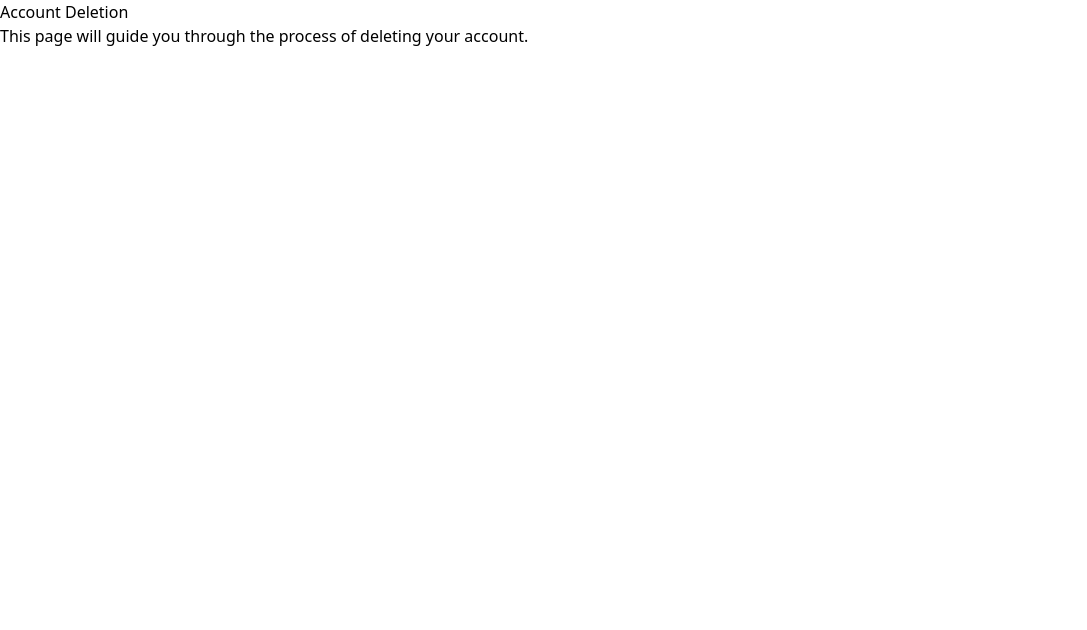
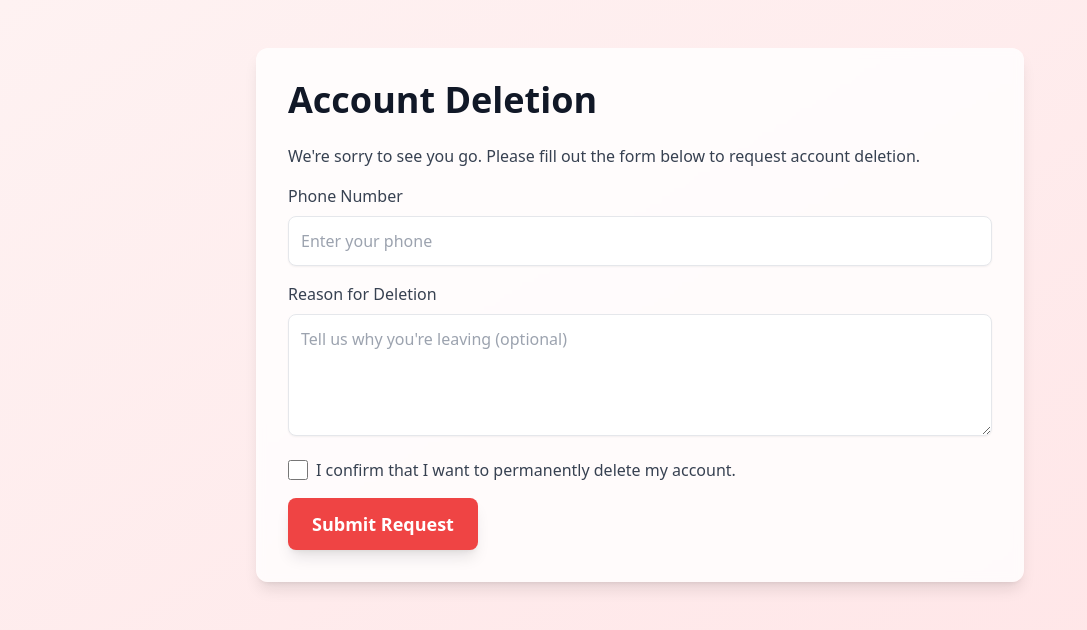
Before and after one commit to CarryEthiopia/TemporaryFrontend, a React (Vite) app: page /account-deletion in a window 1280 px wide. Shown: the top 630 px of the page, without its empty margins (0-1087 px from the left). Built offline with nearby package versions, Linux system fonts and the light colour scheme.

Commit message:
pages needed for up are added

```diff
--- a/src/pages/TermsofUse.jsx
+++ b/src/pages/TermsofUse.jsx
@@ -1,12 +1,39 @@
-import React from 'react';
+import { motion } from "framer-motion";
 
 const TermsOfUse = () => {
-    return (
-        <div>
-            <h1>Terms of Use</h1>
-            <p>This page contains the terms of use for our services.</p>
-        </div>
-    );
+  return (
+    <div className="min-h-screen bg-gradient-to-br from-blue-50 to-indigo-50 py-12 px-6 lg:px-16">
+      <motion.div
+        initial={{ opacity: 0, y: -20 }}
+        animate={{ opacity: 1, y: 0 }}
+        className="max-w-3xl mx-auto bg-white/80 backdrop-blur-sm rounded-xl p-8 shadow-lg"
+      >
+        <h1 className="text-4xl font-bold text-gray-900 mb-6">Terms of Use</h1>
+        <p className="text-gray-700 mb-4">Last Updated: [Date]</p>
+
+        <h2 className="text-2xl font-semibold text-gray-800 mt-6">1. Acceptance of Terms</h2>
+        <p className="text-gray-700">By using our services, you agree to be bound by these terms.</p>
+
+        <h2 className="text-2xl font-semibold text-gray-800 mt-6">2. User Responsibilities</h2>
+        <p className="text-gray-700">Users must comply with all applicable laws and use our services responsibly.</p>
+
+        <h2 className="text-2xl font-semibold text-gray-800 mt-6">3. Prohibited Activities</h2>
+        <p className="text-gray-700">Any fraudulent, abusive, or illegal activities are strictly prohibited.</p>
+
+        <h2 className="text-2xl font-semibold text-gray-800 mt-6">4. Limitation of Liability</h2>
+        <p className="text-gray-700">We are not liable for any indirect or consequential damages arising from service use.</p>
+
+        <h2 className="text-2xl font-semibold text-gray-800 mt-6">5. Termination</h2>
+        <p className="text-gray-700">We reserve the right to suspend or terminate accounts that violate our policies.</p>
+
+        <h2 className="text-2xl font-semibold text-gray-800 mt-6">6. Changes to Terms</h2>
+        <p className="text-gray-700">We may update these terms, and continued use of our services implies acceptance.</p>
+
+        <h2 className="text-2xl font-semibold text-gray-800 mt-6">7. Contact Us</h2>
+        <p className="text-gray-700">For inquiries, reach out to <span className="text-indigo-600 font-semibold">support@habeantech.com</span>.</p>
+      </motion.div>
+    </div>
+  );
 };
 
 export default TermsOfUse;
--- a/src/pages/accountDeletion.jsx
+++ b/src/pages/accountDeletion.jsx
@@ -1,12 +1,92 @@
-import React from 'react';
+import React, { useState } from "react";
+import { motion } from "framer-motion";
 
 const AccountDeletion = () => {
-    return (
-        <div>
-            <h1>Account Deletion</h1>
-            <p>This page will guide you through the process of deleting your account.</p>
-        </div>
-    );
+  const [formData, setFormData] = useState({
+    phone: "",
+    reason: "",
+    confirmation: false,
+  });
+
+  const handleChange = (e) => {
+    const { name, value, type, checked } = e.target;
+    setFormData({
+      ...formData,
+      [name]: type === "checkbox" ? checked : value,
+    });
+  };
+
+  const handleSubmit = (e) => {
+    e.preventDefault();
+    if (!formData.confirmation) {
+      alert("You must confirm the deletion request.");
+      return;
+    }
+    alert("Your account deletion request has been submitted.");
+    // Handle form submission (send request to backend)
+  };
+
+  return (
+    <div className="min-h-screen bg-gradient-to-br from-red-50 to-rose-100 py-12 px-6 lg:px-16">
+      <motion.div
+        initial={{ opacity: 0, y: -20 }}
+        animate={{ opacity: 1, y: 0 }}
+        className="max-w-3xl mx-auto bg-white/80 backdrop-blur-sm rounded-xl p-8 shadow-lg"
+      >
+        <h1 className="text-4xl font-bold text-gray-900 mb-6">Account Deletion</h1>
+        <p className="text-gray-700 mb-4">We're sorry to see you go. Please fill out the form below to request account deletion.</p>
+
+        <form onSubmit={handleSubmit} className="space-y-4">
+          <div>
+            <label className="block text-gray-700 font-medium">Phone Number</label>
+            <input
+              type="phone"
+              name="phone"
+              value={formData.phone}
+              onChange={handleChange}
+              required
+              className="w-full mt-2 p-3 border rounded-lg shadow-sm focus:ring-2 focus:ring-red-400"
+              placeholder="Enter your phone"
+            />
+          </div>
+
+          <div>
+            <label className="block text-gray-700 font-medium">Reason for Deletion</label>
+            <textarea
+              name="reason"
+              value={formData.reason}
+              onChange={handleChange}
+              className="w-full mt-2 p-3 border rounded-lg shadow-sm focus:ring-2 focus:ring-red-400"
+              placeholder="Tell us why you're leaving (optional)"
+              rows="4"
+            />
+          </div>
+
+          <div className="flex items-center gap-2">
+            <input
+              type="checkbox"
+              name="confirmation"
+              checked={formData.confirmation}
+              onChange={handleChange}
+              className="w-5 h-5 text-red-500"
+            />
+            <label className="text-gray-700">
+              I confirm that I want to permanently delete my account.
+            </label>
+          </div>
+
+          <motion.button
+            whileHover={{ scale: 1.05 }}
+            whileTap={{ scale: 0.95 }}
+            type="submit"
+            className="px-6 py-3 bg-red-500 hover:bg-red-600 text-white rounded-lg font-semibold text-lg shadow-lg transition-all duration-300"
+          >
+            Submit Request
+          </motion.button>
+        </form>
+      </motion.div>
+    </div>
+  );
 };
 
 export default AccountDeletion;
--- a/src/pages/privacyPolicy.jsx
+++ b/src/pages/privacyPolicy.jsx
@@ -1,12 +1,40 @@
-import React from 'react';
+
+import { motion } from "framer-motion";
 
 const PrivacyPolicy = () => {
-    return (
-        <div>
-            <h1>Privacy Policy</h1>
-            <p>This page outlines our privacy policy and how we handle your data.</p>
-        </div>
-    );
+  return (
+    <div className="min-h-screen bg-gradient-to-br from-orange-50 to-rose-50 py-12 px-6 lg:px-16">
+      <motion.div
+        initial={{ opacity: 0, y: -20 }}
+        animate={{ opacity: 1, y: 0 }}
+        className="max-w-3xl mx-auto bg-white/80 backdrop-blur-sm rounded-xl p-8 shadow-lg"
+      >
+        <h1 className="text-4xl font-bold text-gray-900 mb-6">Privacy Policy</h1>
+        <p className="text-gray-700 mb-4">Last Updated: [Date]</p>
+
+        <h2 className="text-2xl font-semibold text-gray-800 mt-6">1. Information We Collect</h2>
+        <p className="text-gray-700">We collect personal and non-personal information to improve our services.</p>
+
+        <h2 className="text-2xl font-semibold text-gray-800 mt-6">2. How We Use Your Information</h2>
+        <p className="text-gray-700">Your information is used to provide better experiences and improve our platform.</p>
+
+        <h2 className="text-2xl font-semibold text-gray-800 mt-6">3. Data Security</h2>
+        <p className="text-gray-700">We implement industry-standard security measures to protect your data.</p>
+
+        <h2 className="text-2xl font-semibold text-gray-800 mt-6">4. Third-Party Services</h2>
+        <p className="text-gray-700">We may use third-party services to enhance functionality, but we ensure your data remains secure.</p>
+
+        <h2 className="text-2xl font-semibold text-gray-800 mt-6">5. Your Rights</h2>
+        <p className="text-gray-700">You have the right to access, update, or delete your personal information.</p>
+
+        <h2 className="text-2xl font-semibold text-gray-800 mt-6">6. Changes to This Policy</h2>
+        <p className="text-gray-700">We may update this policy, and any changes will be reflected here.</p>
+
+        <h2 className="text-2xl font-semibold text-gray-800 mt-6">7. Contact Us</h2>
+        <p className="text-gray-700">If you have any questions, reach out to us at <span className="text-orange-600 font-semibold">support@habeantech.com</span>.</p>
+      </motion.div>
+    </div>
+  );
 };
 
 export default PrivacyPolicy;
```
